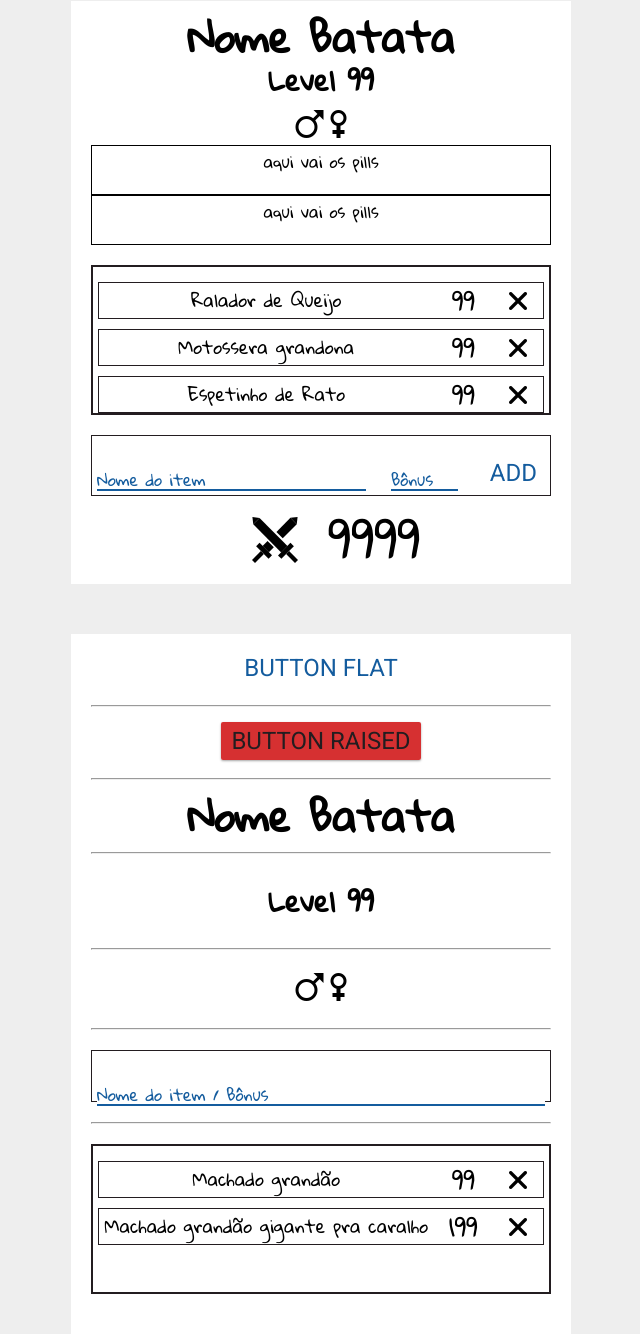
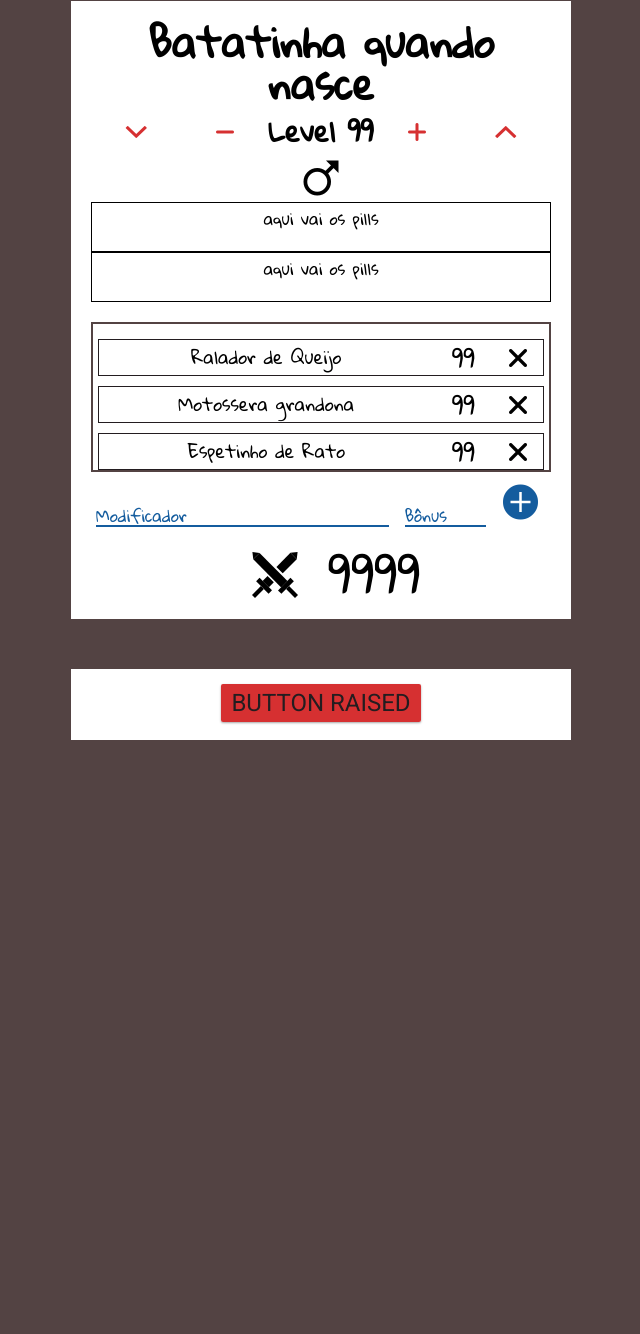
Before and after one commit to ecsanchesjr/munchkin-level-counter, a website: page index.html in a window 1280 px wide. Shown: the part 49-1383 px from the top of the page, without its empty margins (319-959 px from the left). After the commit the page ends 839 px from the top, so only its background shows below. Drawn offline with nearby package versions, Linux system fonts and the light colour scheme.

Commit message:
Improving UX with hover effects and adding icons

```diff
--- a/index.html
+++ b/index.html
@@ -10,19 +10,19 @@
    <link rel="stylesheet" href="http://code.ionicframework.com/ionicons/2.0.1/css/ionicons.min.css">
    <link rel="stylesheet" href="resources/styles/style.css">
 </head>
-<style>
-   hr {
-      margin: 20px 0;
-   }
-</style>
-
 <body>
 
    <div class="player">
-      <h2>Nome Batata</h2>
-      <h5>Level 99</h5>
+      <h2>Batatinha quando nasce</h2>
+      <div class="level-control">
+         <i class="ion-chevron-down"></i>
+         <i class="ion-minus-round"></i>
+         <h5>Level 99</h5>
+         <i class="ion-plus-round"></i>
+         <i class="ion-chevron-up"></i>
+      </div>
       <i class="ion-male"></i>
-      <i class="ion-female"></i>
+      <!-- <i class="ion-female"></i> -->
 
       <div style="border: 1px solid black; height: 50px">
          aqui vai os pills
@@ -53,7 +53,7 @@
          <div class="name">
             <label>
                <input type="text" required>
-               <span class="placeholder">Nome do item</span>
+               <span class="placeholder">Modificador</span>
             </label>
          </div>
          <div class="bonus">
@@ -62,7 +62,9 @@
                <span class="placeholder">Bônus</span>
             </label>
          </div>
-         <a href="" class="btn-flat">Add</a>
+         <a href="" class="btn-flat">
+            <i class="ion-plus-circled"></i>
+         </a>
       </div>
 
       <div class="atk">
@@ -71,38 +73,11 @@
       </div>
    </div>
 
+   <!-- Ignore -->
    <div class="player">
-      <a href="" class="btn-flat">Button Flat</a>
-      <hr>
       <a href="" class="btn-raised">Button Raised</a>
-      <hr>
-      <h2>Nome Batata</h2>
-      <hr>
-      <h5>Level 99</h5>
-      <hr>
-      <i class="ion-male"></i>
-      <i class="ion-female"></i>
-      <hr>
-      <div class="item-form">
-         <label>
-            <input type="text" required>
-            <span class="placeholder">Nome do item / Bônus</span>
-         </label>
       </div>
-      <hr>
-      <ul class="item-list">
-         <li>
-            <p>Machado grandão</p>
-            <span>99</span>
-            <i class="ion-close-round"></i>
-         </li>
-         <li>
-            <p>Machado grandão gigante pra caralho</p>
-            <span>199</span>
-            <i class="ion-close-round"></i>
-         </li>
-      </ul>
-   </div>
 </body>
 <script src="resources/scripts/script.js"></script>
+
 </html>
--- a/resources/styles/sass/config.scss
+++ b/resources/styles/sass/config.scss
@@ -7,7 +7,8 @@ $font-btn: 'Roboto';
 $color-primary: #D63031;
 $color-secondary: #145C9E;
 $color-foreground: #231D20;
-$color-background: #eee;
+//$color-background: #eee;
+$color-background: #534343;
 
 // Sizes vars
 $input-height: 30px;
@@ -21,7 +22,7 @@ $input-padding: 10px;
 }
 
 body {
-   background-color: $color-background;
+   background-color: #534343;
 }
 
 a {
@@ -37,6 +38,7 @@ a {
 
 input {
    height: $input-height;
+   color: $color-foreground;
    width: 100%;
 }
 
--- a/resources/styles/sass/style.scss
+++ b/resources/styles/sass/style.scss
@@ -23,21 +23,30 @@
    text-align: left;
    position: relative;
    padding: 10px 5px;
-   border: 1px solid $color-foreground;
+   //border: 1px solid $color-foreground;
 
    .name {
-      width: 60%;
+      width: 65%;
       display: inline-block;
    }
    .bonus {
-      width: 15%;
+      width: 18%;
       display: inline-block;
-      margin-left: 4%;
+      margin-left: 2%;
    }
    a {
       position: absolute;
       bottom: 3px;
       right: 3px;
+
+      color: $color-secondary;
+      transition: 1s color transform ease;
+
+      &:hover {
+         color: $color-primary;
+         transform: scale(1.1);
+         background: transparent;
+      }
    }
 
    label {
@@ -53,7 +62,7 @@
       top: ($input-height / 2) + $input-padding / 4;
       z-index: 2;
       font-size: 16px;
-      transition: all 200ms ease-in-out;
+      transition: all 0.5s ease;
       width: 100%;
       cursor: text;
    }
@@ -61,15 +70,14 @@
       position: absolute;
       top: $input-height / 2;
       z-index: 1;
-      font-size: 16px;
       border: 0;
       border-bottom: 2px solid $color-secondary;
-      transition: border-color 200ms ease-in-out;
+      transition: border-color 0.5s ease;
    }
    input:focus,
    input:valid {
       & + .placeholder {
-         top: 0;
+         top: -5px;
          cursor: inherit;
          font-size: 14px;
          color: $color-primary;
@@ -81,10 +89,10 @@
 .item-list {
    height: 150px;
    width: 100%;
-   margin: 20px auto;
+   margin: 20px auto 0px auto;
    overflow: hidden;
    overflow-y: scroll;
-   border: 2px solid $color-foreground;
+   border: 2px solid $color-background;
    padding: 5px;
 
    li {
@@ -158,15 +166,47 @@
 
    h2 {
       font-size: 2.5rem;
-      line-height: 2rem;
+      line-height: 2.6rem;
    }
-   h5 {
-      font-size: 1.7rem;
+   .level-control {
+      display: flex;
+      justify-content: center;
+      align-items: center;
+      h5 {
+         font-size: 1.7rem;
+      }
+
+      i {
+         color: $color-primary;
+         font-size: 1.5rem;
+         padding: 10px;
+         border-radius: 50%;
+
+         &:before {
+            transition: 0.5s all ease;
+         }
+
+         &:hover {
+            &:before {
+               transform: scale(1.6);
+            }
+         }
+      }
    }
    i {
-      font-size: 2rem;
+      font-size: 2.5rem;
       line-height: 2rem;
       cursor: pointer;
       margin: 0 auto;
+
+      &:before {
+         transition: 0.5s all ease;
+      }
+
+      &:hover {
+         &:before {
+            transform: scale(1.1);
+         }
+      }
    }
 }
```
Also changed, not shown: resources/styles/style.css, 2 other files.
